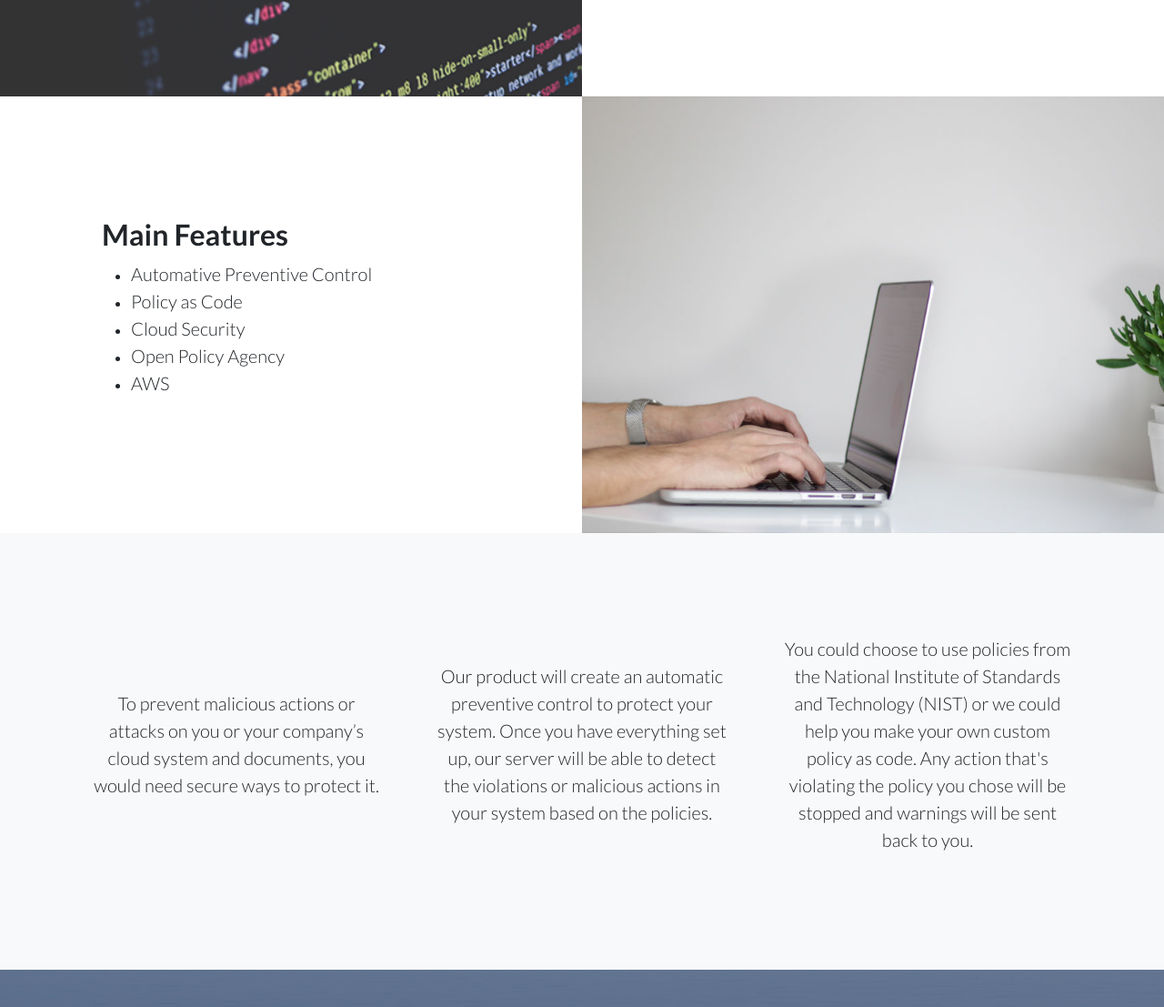
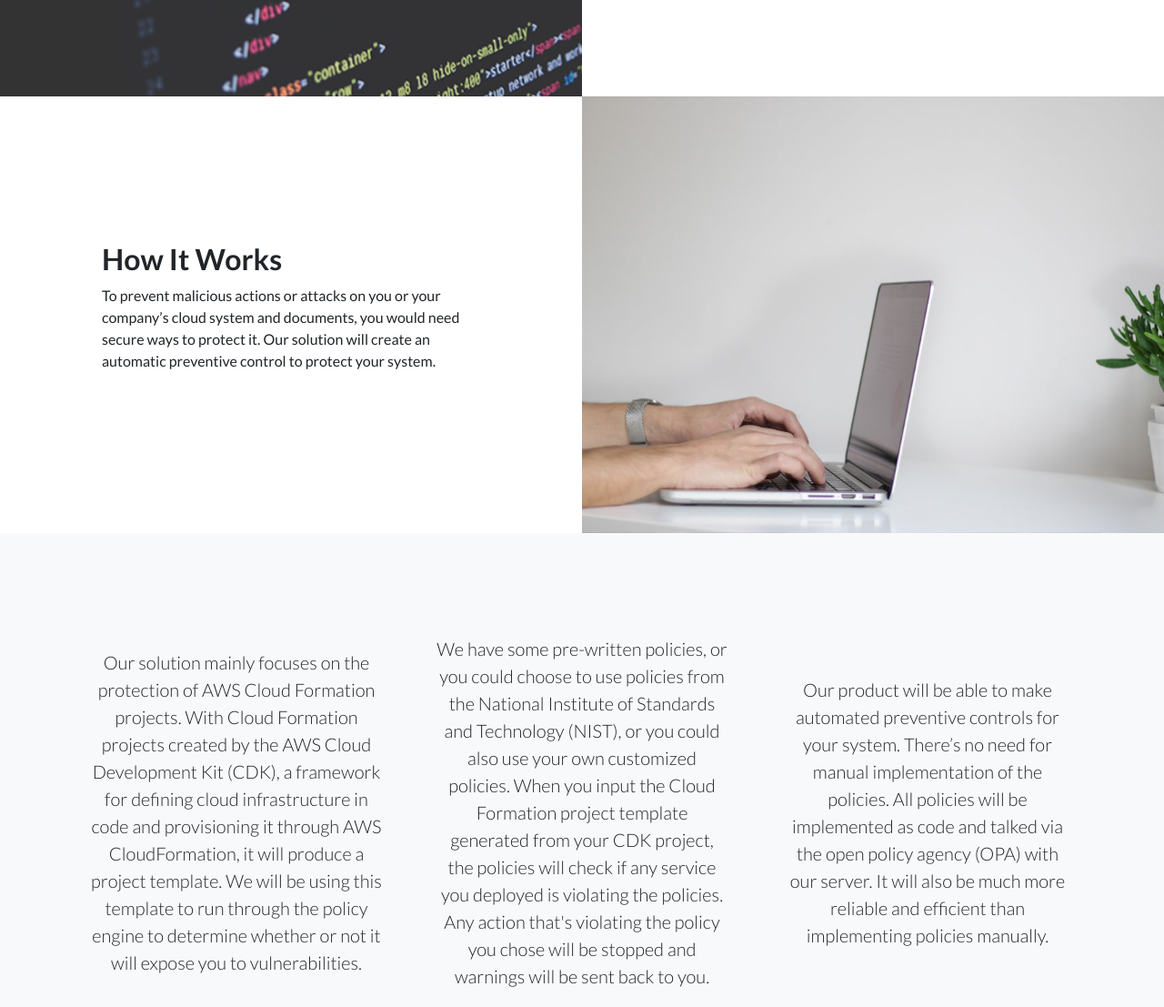
Before and after one commit to yizhong520/peri_landing_page, a website: page dist/index.html in a window 1280 px wide. Shown: the part 2337-3444 px from the top of the page at 91% size. Drawn offline with nearby package versions, Linux system fonts and the light colour scheme.

Commit message:
update how it works

```diff
--- a/dist/index.html
+++ b/dist/index.html
@@ -1,5 +1,6 @@
 <!DOCTYPE html>
 <html lang="en">
+
 <head>
     <meta charset="utf-8" />
     <meta name="viewport" content="width=device-width, initial-scale=1, shrink-to-fit=no" />
@@ -17,6 +18,7 @@
 
 
 </head>
+
 <body>
     <!-- Navigation-->
     <nav class="navbar navbar-light bg-light static-top">
@@ -52,10 +54,8 @@
                         </button>
                     <div class="content-collapsible">
                         <p class="lead mb-0">
-                                Cyber security is a salient and evolving issue in the digital world. Both companies and users are victims of cyber security crises.
-                                With the prosperous future of the cyber security market,
-                                the technology and professionalism to protect cloud computing systems is in shortage.
-                                Despite rapid adoption of cloud computing, <b>security remains a primary issue for cloud customers</b>.
+                            Cyber security is a salient and evolving issue in the digital world. Both companies and users are victims of cyber security crises. With the prosperous future of the cyber security market, the technology and professionalism to protect cloud computing
+                            systems is in shortage. Despite rapid adoption of cloud computing, <b>security remains a primary issue for cloud customers</b>.
                         </p>
                     </div>
                 </div>
@@ -69,12 +69,7 @@
                         </button>
                     <div class="content-collapsible">
                         <p class="lead mb-0">
-                                Although it was logical to use a certain amount of time and labor
-                                to manually implement cyber security codes for special occasions,
-                                it was still unnecessary for the repeated procedures.
-                                Implementing the codes can be a <b>slow, tedious, and fatiguing </b> process.
-                                Such work is not a labor-saving workflow,
-                                but an inefficient investment for a company.
+                            Although it was logical to use a certain amount of time and labor to manually implement cyber security codes for special occasions, it was still unnecessary for the repeated procedures. Implementing the codes can be a <b>slow, tedious, and fatiguing </b>                            process. Such work is not a labor-saving workflow, but an inefficient investment for a company.
                         </p>
                     </div>
                 </div>
@@ -103,8 +98,9 @@
                 <div class="col-lg-6 order-lg-1 my-auto showcase-text">
                     <h2>What makes us different</h2>
                     <p class="lead mb-0">
-                            <span class="tab"></span>Under the guidance of an Advisory Specialist Leader at <b>Deloitte</b>,
-                            who have more than 20 years of experience in the field of cyber security, our team gained knowledge and expertise cover the whole cyber-security chain of value: identification, protection, detection, response and recovery. We deliver these knowledge within our product with a focus in automation of EKS preventative controls and implement AWS architecture for provided business need.
+                        <span class="tab"></span>Under the guidance of an Advisory Specialist Leader at <b>Deloitte</b>, who have more than 20 years of experience in the field of cyber security, our team gained knowledge and expertise cover the whole
+                        cyber-security chain of value: identification, protection, detection, response and recovery. We deliver these knowledge within our product with a focus in automation of EKS preventative controls and implement AWS architecture for
+                        provided business need.
                     </p>
                 </div>
             </div>
@@ -115,24 +111,22 @@
                     <ul>
                         <li>
                             <p class="lead mb-0">
-                                    <b>Trackable security policies and rules.</b>
-                                    Administrators can easily read security policies implemented by through codes.
+                                <b>Trackable security policies and rules.</b> Administrators can easily read security policies implemented by through codes.
                             </p>
                         </li>
                         <li>
                             <p class="lead mb-0">
-                                    <b>Clould implementation.</b>
-                                    Our clould implementation make our product more replicable, scalable, and adds an extra layer of security to the security guidelines followed by cloud distributors.
+                                <b>Clould implementation.</b> Our clould implementation make our product more replicable, scalable, and adds an extra layer of security to the security guidelines followed by cloud distributors.
                             </p>
-                            </li><li>
+                        </li>
+                        <li>
                             <p class="lead mb-0">
-                                    <b>Complete automation.</b>
-                                    Complete automation prevent human errors, improve implementation efficiency, save both time and money.
+                                <b>Complete automation.</b> Complete automation prevent human errors, improve implementation efficiency, save both time and money.
                             </p>
-                            </li><li>
+                        </li>
+                        <li>
                             <p class="lead mb-0">
-                                    <b>Flexibility.</b>
-                                    Policies designs in our product is designed to fit most businesses, and could be modified by our experts to fit specific needs.
+                                <b>Flexibility.</b> Policies designs in our product is designed to fit most businesses, and could be modified by our experts to fit specific needs.
                             </p>
                         </li>
                     </ul>
@@ -141,8 +135,11 @@
             <div class="row g-0">
                 <div class="col-lg-6 order-lg-2 text-white showcase-img" style="background-image: url('assets/img/bg-showcase-3.jpg')"></div>
                 <div class="col-lg-6 order-lg-1 my-auto showcase-text">
-                        <h2>Main Features</h2>
-                        <ul>
+                    <h2>How It Works</h2>
+                    <p>
+                        To prevent malicious actions or attacks on you or your company’s cloud system and documents, you would need secure ways to protect it. Our solution will create an automatic preventive control to protect your system.
+                    </p>
+                    <!-- <ul>
                         <li>
                             <p class="lead mb-0">
                                 Automative Preventive Control
@@ -168,7 +165,7 @@
                                 AWS
                             </p>
                         </li>
-                        </ul>
+                    </ul> -->
                 </div>
             </div>
         </div>
@@ -181,26 +178,24 @@
                 <div class="col-lg-4 my-auto showcase-text">
                     <div class="features-icons-item mx-auto mb-5 mb-lg-0 mb-lg-3">
                         <p class="lead mb-0">
-                                To prevent malicious actions or attacks on you or your company’s cloud system and documents,
-                                you would need secure ways to protect it.
+                            Our solution mainly focuses on the protection of AWS Cloud Formation projects. With Cloud Formation projects created by the AWS Cloud Development Kit (CDK), a framework for defining cloud infrastructure in code and provisioning it through AWS CloudFormation,
+                            it will produce a project template. We will be using this template to run through the policy engine to determine whether or not it will expose you to vulnerabilities.
                         </p>
                     </div>
                 </div>
                 <div class="col-lg-4 my-auto showcase-text">
                     <div class="features-icons-item mx-auto mb-5 mb-lg-0 mb-lg-3">
                         <p class="lead mb-0">
-                                Our product will create an automatic preventive control to protect your system.
-                                Once you have everything set up,
-                                our server will be able to detect the violations or malicious actions in your system based on the policies.
+                            We have some pre-written policies, or you could choose to use policies from the National Institute of Standards and Technology (NIST), or you could also use your own customized policies. When you input the Cloud Formation project template generated from
+                            your CDK project, the policies will check if any service you deployed is violating the policies. Any action that's violating the policy you chose will be stopped and warnings will be sent back to you.
                         </p>
                     </div>
                 </div>
                 <div class="col-lg-4 my-auto showcase-text">
                     <div class="features-icons-item mx-auto mb-5 mb-lg-0 mb-lg-3">
                         <p class="lead mb-0">
-                                You could choose to use policies from the National Institute of Standards and Technology (NIST)
-                                or we could help you make your own custom policy as code.
-                                Any action that's violating the policy you chose will be stopped and warnings will be sent back to you.
+                            Our product will be able to make automated preventive controls for your system. There’s no need for manual implementation of the policies. All policies will be implemented as code and talked via the open policy agency (OPA) with our server. It will also
+                            be much more reliable and efficient than implementing policies manually.
                         </p>
                     </div>
                 </div>
@@ -330,4 +325,5 @@
     <!-- * * * * * * * * * * * * * * * * * * * * * * * * * * * * * * * * * * * * * * * *-->
     <script src="https://cdn.startbootstrap.com/sb-forms-latest.js"></script>
 </body>
+
 </html>
```
Lines whose indentation alone changed are shown as unchanged.
